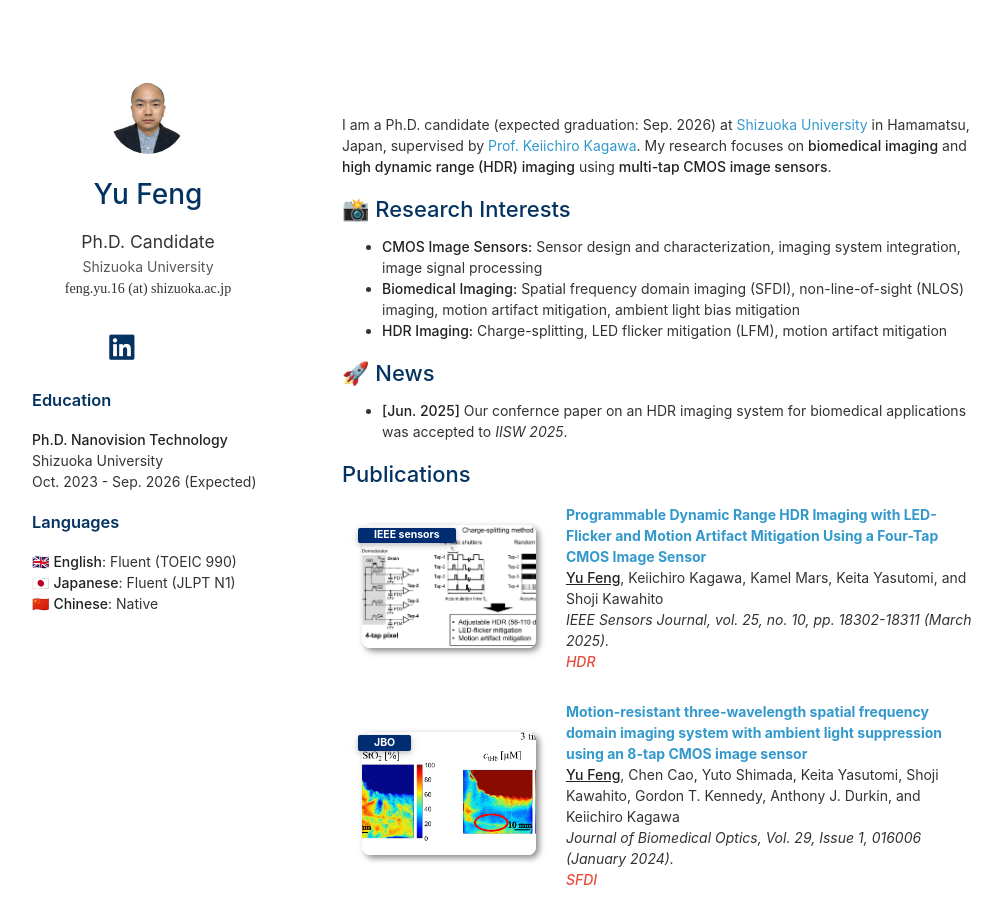
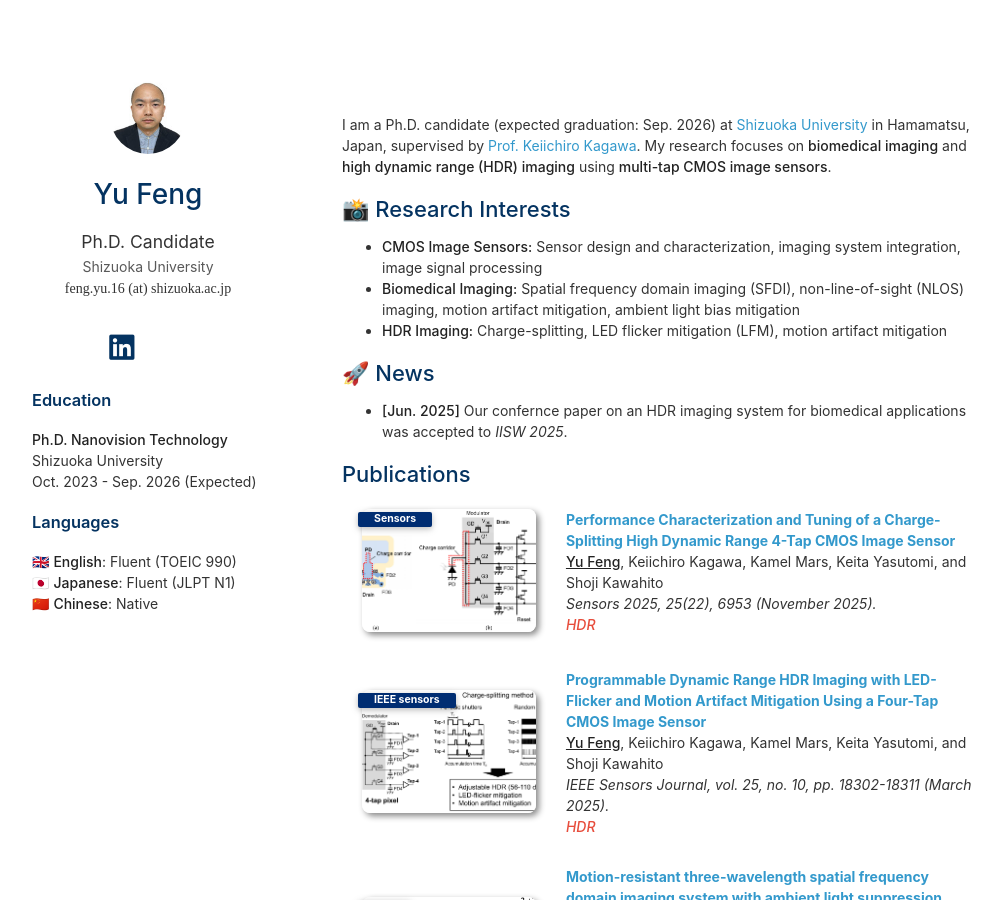
Before and after one commit to y-fen/y-fen.github.io, a Jekyll site: the page built from index.md, in a window 1280 px wide and 900 px high. Shown: the whole window, without its empty margins (128-1130 px from the left). Built offline with Jekyll 4.4.1, drawn with Linux system fonts in a browser that asks for light colours; a style sheet for code colours, icons or effects is not loaded.

Commit message:
Update publications.yml

```diff
--- a/_data/publications.yml
+++ b/_data/publications.yml
@@ -1,4 +1,11 @@
 main:
+  - title: Performance Characterization and Tuning of a Charge-Splitting High Dynamic Range 4-Tap CMOS Image Sensor
+    authors: <strong><u>Yu Feng</u></strong>, Keiichiro Kagawa, Kamel Mars, Keita Yasutomi, and Shoji Kawahito
+    conference_short: Sensors
+    conference: Sensors 2025, 25(22), 6953 (November 2025).
+    page: https://doi.org/10.3390/s25226953
+    image: ./assets/img/sensors.png
+    notes: HDR
   - title: Programmable Dynamic Range HDR Imaging with LED-Flicker and Motion Artifact Mitigation Using a Four-Tap CMOS Image Sensor
     authors: <strong><u>Yu Feng</u></strong>, Keiichiro Kagawa, Kamel Mars, Keita Yasutomi, and Shoji Kawahito
     conference_short: IEEE sensors
```
